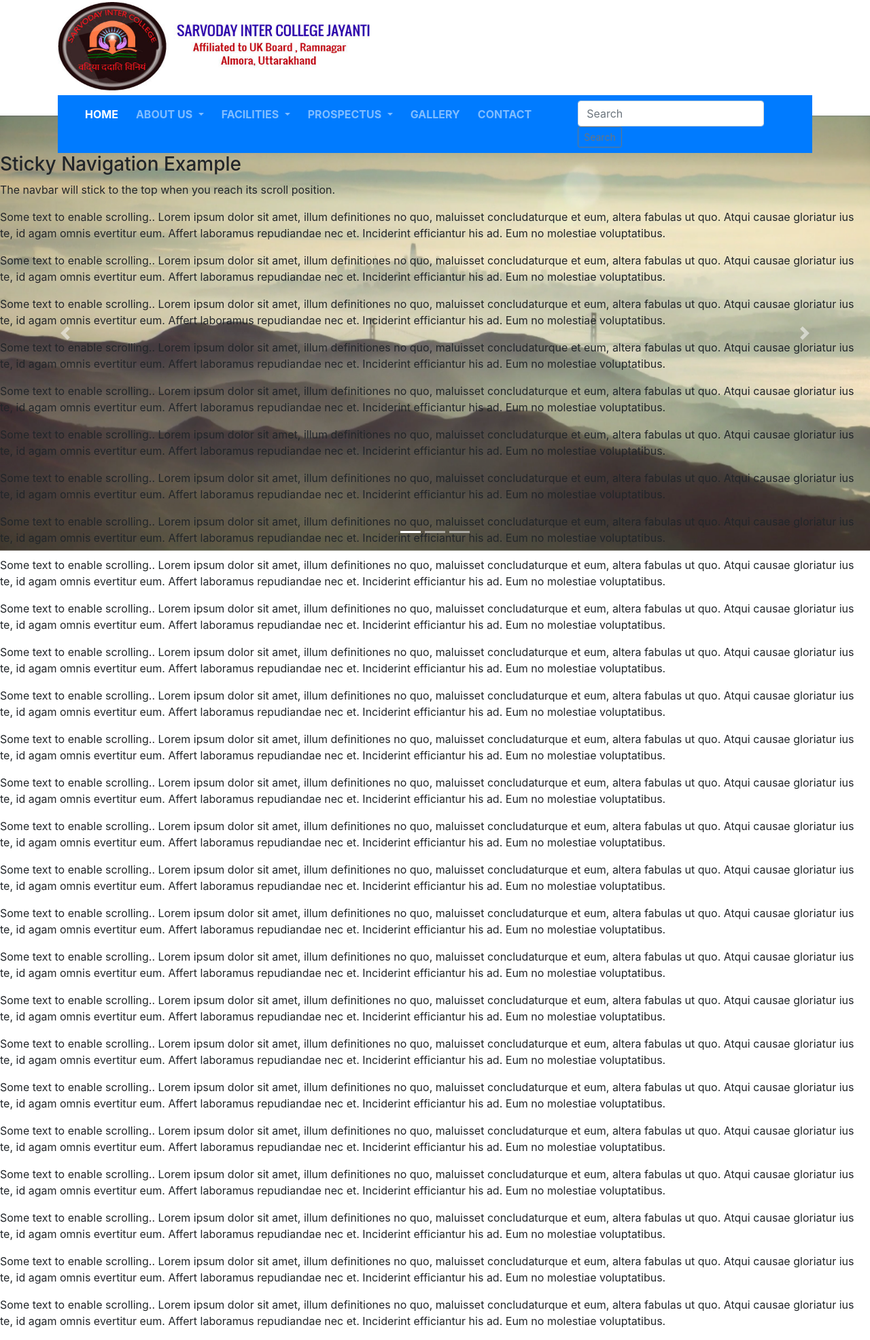
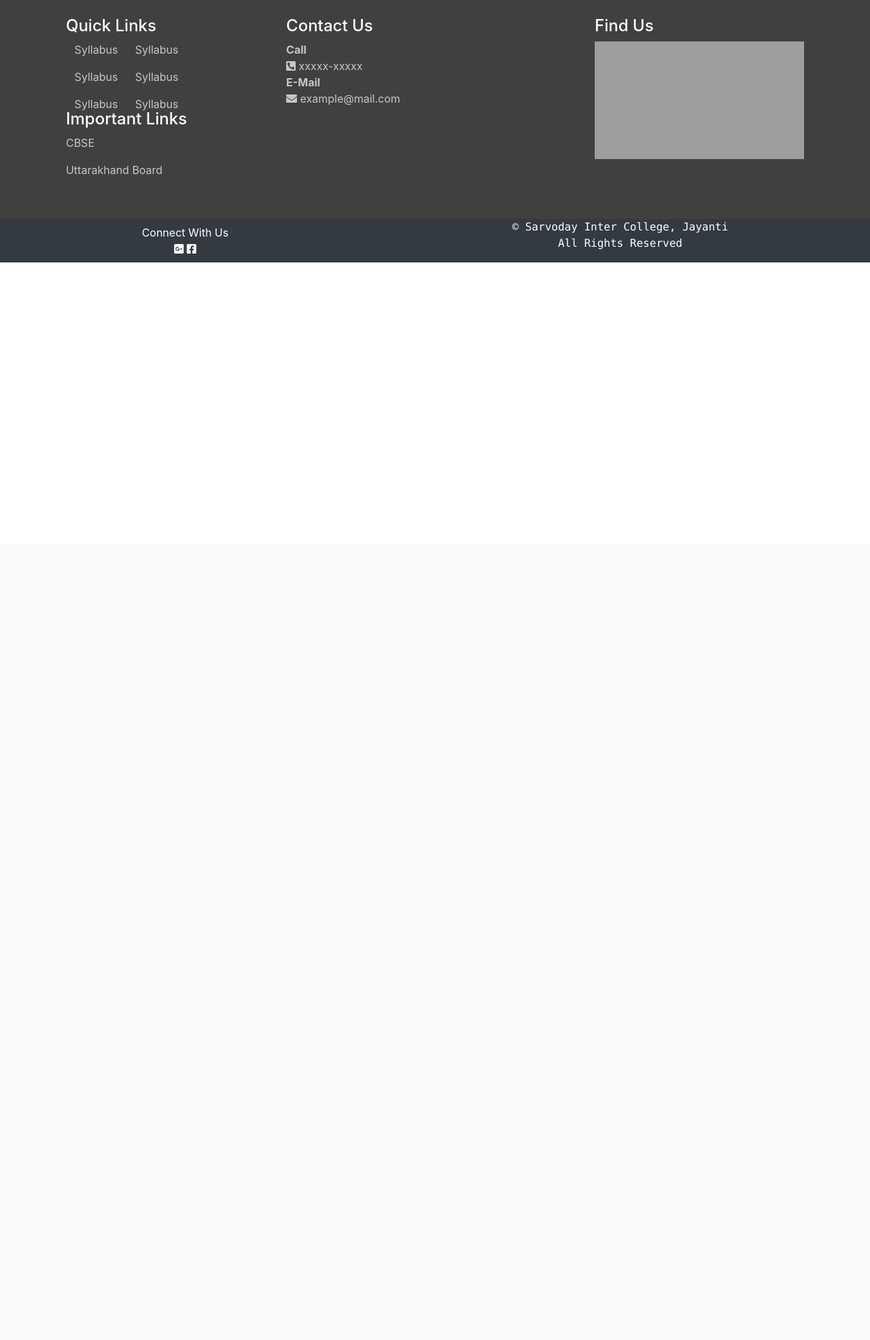
Before and after one commit to deepakkumar00/sic_website, a Flask app: page /first in a window 1280 px wide. Shown: the whole page at 68% size. After the commit the page ends 386 px from the top, so only its background shows below. Run offline with Flask 2, Linux system fonts and the light colour scheme; some libraries are stand-ins or nearby versions; grey boxes are pictures that could not be loaded.

Commit message:
Added "footer.html" and "login.html"

```diff
--- a/app.py
+++ b/app.py
@@ -12,7 +12,7 @@ def contact_us():
 
 @app.route('/first')
 def first():
-    return render_template("first.html")
+    return render_template("footer.html")
 
 if __name__ == '__main__':
     app.run(debug=True)
--- a/static/style.css
+++ b/static/style.css
@@ -77,4 +77,4 @@
     .upper-foot{
         flex-direction: column;
       }
-  }
+    }
--- a/templates/first.html
+++ b/templates/first.html
@@ -186,6 +186,7 @@
                   </nav>
                 </div>
         </section>
+
         <div class="content">
         <div id="carouselExampleIndicators" class="carousel slide child" data-ride="carousel">
           <ol class="carousel-indicators">
@@ -213,7 +214,8 @@
             <span class="sr-only">Next</span>
           </a>
         </div>
-        <div class="home">
+
+        <div class="">
 
             <h3>Sticky Navigation Example</h3>
             <p>The navbar will stick to the top when you reach its scroll position.</p>
--- /dev/null
+++ b/templates/footer.html
@@ -0,0 +1,77 @@
+<html>
+    <head>
+        <link rel="stylesheet" href="https://pro.fontawesome.com/releases/v5.10.0/css/all.css" integrity="sha384-AYmEC3Yw5cVb3ZcuHtOA93w35dYTsvhLPVnYs9eStHfGJvOvKxVfELGroGkvsg+p" crossorigin="anonymous"/>
+
+        <!-- Required meta tags -->
+        <meta charset="utf-8">
+        <meta name="viewport" content="width=device-width, initial-scale=1, shrink-to-fit=no">
+
+        <!-- Bootstrap CSS -->
+        <link rel="stylesheet" href="https://stackpath.bootstrapcdn.com/bootstrap/4.5.0/css/bootstrap.min.css" integrity="sha384-9aIt2nRpC12Uk9gS9baDl411NQApFmC26EwAOH8WgZl5MYYxFfc+NcPb1dKGj7Sk" crossorigin="anonymous">
+    </head>
+    <body>
+
+        <!-- Footer starts here -->
+        <footer class="bg-dark text-white">
+
+            <div style="background-color: rgb(65, 64, 64);" class="d-flex justify-content-around flex-wrap p-4">
+                <div class="">
+                    <div class="h-50">
+                        <h4>Quick Links</h4>
+                        <div style="opacity: 0.7;" class="d-flex flex-row justify-content-around">
+                            <div>
+                                <a class="text-decoration-none text-white" href="#"><p>Syllabus</p></a>
+                                <a class="text-decoration-none text-white" href="#"><p>Syllabus</p></a>
+                                <a class="text-decoration-none text-white" href="#"><p>Syllabus</p></a>
+                            </div>
+                            <div>
+                                <a class="text-decoration-none text-white" href="#"><p>Syllabus</p></a>
+                                <a class="text-decoration-none text-white" href="#"><p>Syllabus</p></a>
+                                <a class="text-decoration-none text-white" href="#"><p>Syllabus</p></a>
+                            </div>
+
+
+                        </div>
+                    </div>
+                    <div class="h-50">
+                        <h4>Important Links</h4>
+                        <div style="opacity: 0.7;">
+                            <a class="text-decoration-none text-white" href="#"><p>CBSE</p></a>
+                            <a class="text-decoration-none text-white" href=""><p>Uttarakhand Board</p></a>
+                        </div>
+                    </div>
+                </div>
+                <div class="w-25">
+                    <h4>Contact Us</h4>
+                    <div style="opacity: 0.7;">
+                        <strong style="display: block;">Call</strong>
+                        <a class="text-decoration-none text-white" href="tel: xxxxx-xxxxx"><i class="fas fa-phone-square-alt"></i> xxxxx-xxxxx</a>
+                        <strong style="display: block;">E-Mail</strong>
+                        <a class="text-decoration-none text-white" href="mailto:example@mail.com"><i class="fas fa-envelope"></i> example@mail.com</a>
+                    </div>
+                </div>
+                <div class="w-25">
+                    <h4>Find Us</h4>
+                    <div class="embed-responsive embed-responsive-16by9">
+                        <iframe class="embed-responsive-item" src="https://www.google.com/maps/embed?pb=!1m18!1m12!1m3!1d3473.0412336420127!2d79.82359609990192!3d29.48599491130689!2m3!1f0!2f0!3f0!3m2!1i1024!2i768!4f13.1!3m3!1m2!1s0x39a0c153be732d4b%3A0xefa37596e4253511!2sJainti%20Govt.%20Degree%20College!5e0!3m2!1sen!2sin!4v1590266588770!5m2!1sen!2sin"></iframe>
+                    </div>
+
+                </div>
+            </div>
+
+            <div class="d-flex justify-content-around align-items-center flex-wrap">
+                <div class="mx-5 px-4 text-center">
+                    <p class="align-items-end mb-0">Connect With Us</p>
+                    <div class="text-center d-md-inline">
+                        <i class="fab fa-google-plus-square icons"></i>
+                        <i class="fab fa-facebook-square"></i>
+                    </div>
+                </div>
+                <div class="mx-5 px-4 text-monospace text-center">
+                    <p class="mb-0">© Sarvoday Inter College, Jayanti</p>
+                    <p>All Rights Reserved</p>
+                </div>
+            </div>
+        </footer>
+    </body>
+</html>
```
Also changed, not shown: templates/index.html (+2 -42 lines), templates/login.html (added, +46 -0 lines), static/images/logo.png (added).
